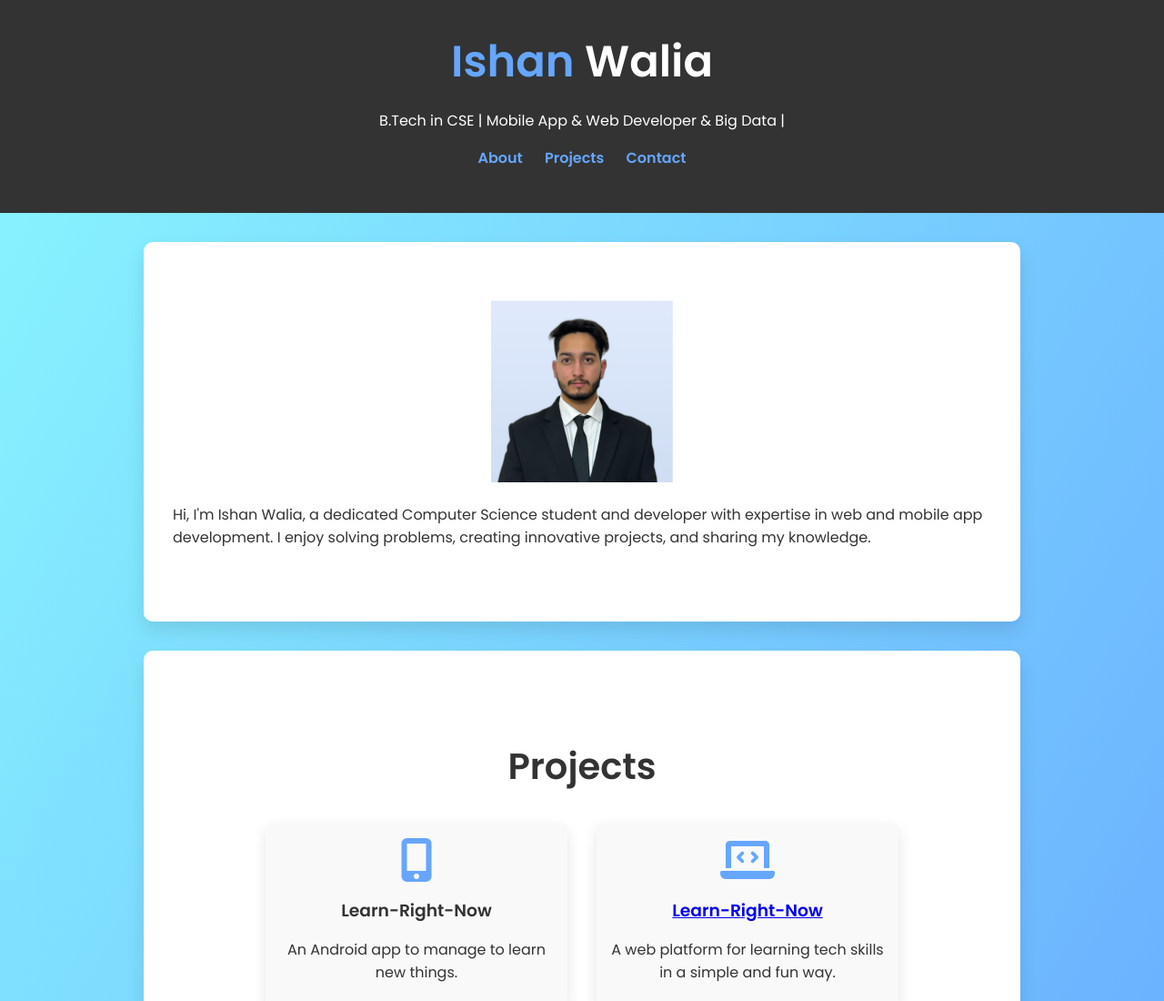
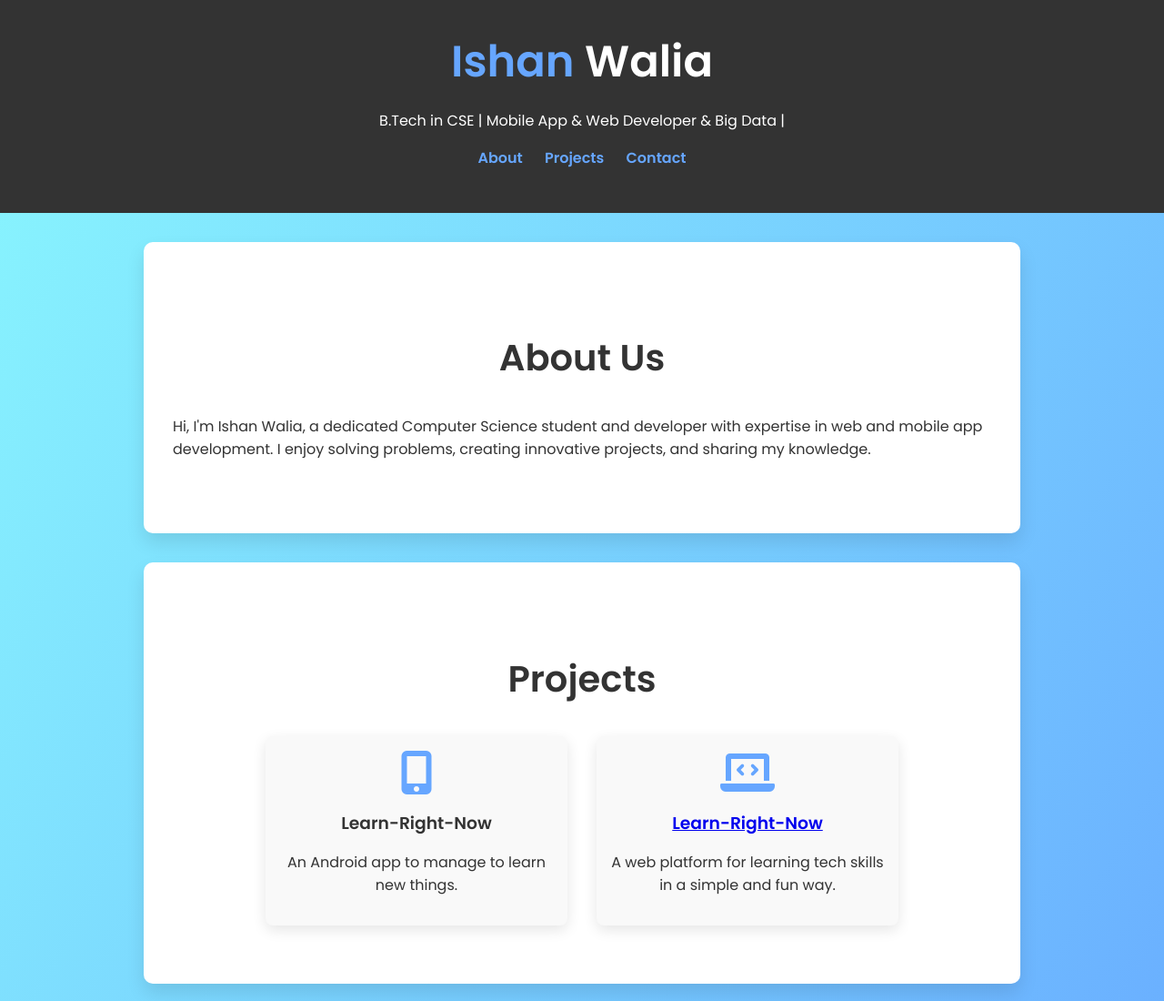
Before and after one commit to ishanwalia7579/portfolio, a plain HTML site: page index.html in a window 1280 px wide. Shown: the top 1100 px of the page at 91% size. Drawn offline with Linux system fonts and the light colour scheme.

Commit message:
Update index.html

```diff
--- a/index.html
+++ b/index.html
@@ -24,7 +24,7 @@
   </header>
 
   <section id="about">
-    <center><img src="profile photo.png" width="200" height="200"></center>
+    <h2>About Us</h2>
     <p>Hi, I'm Ishan Walia, a dedicated Computer Science student and developer with expertise in web and mobile app development. I enjoy solving problems, creating innovative projects, and sharing my knowledge.</p>
   </section>
 
```
